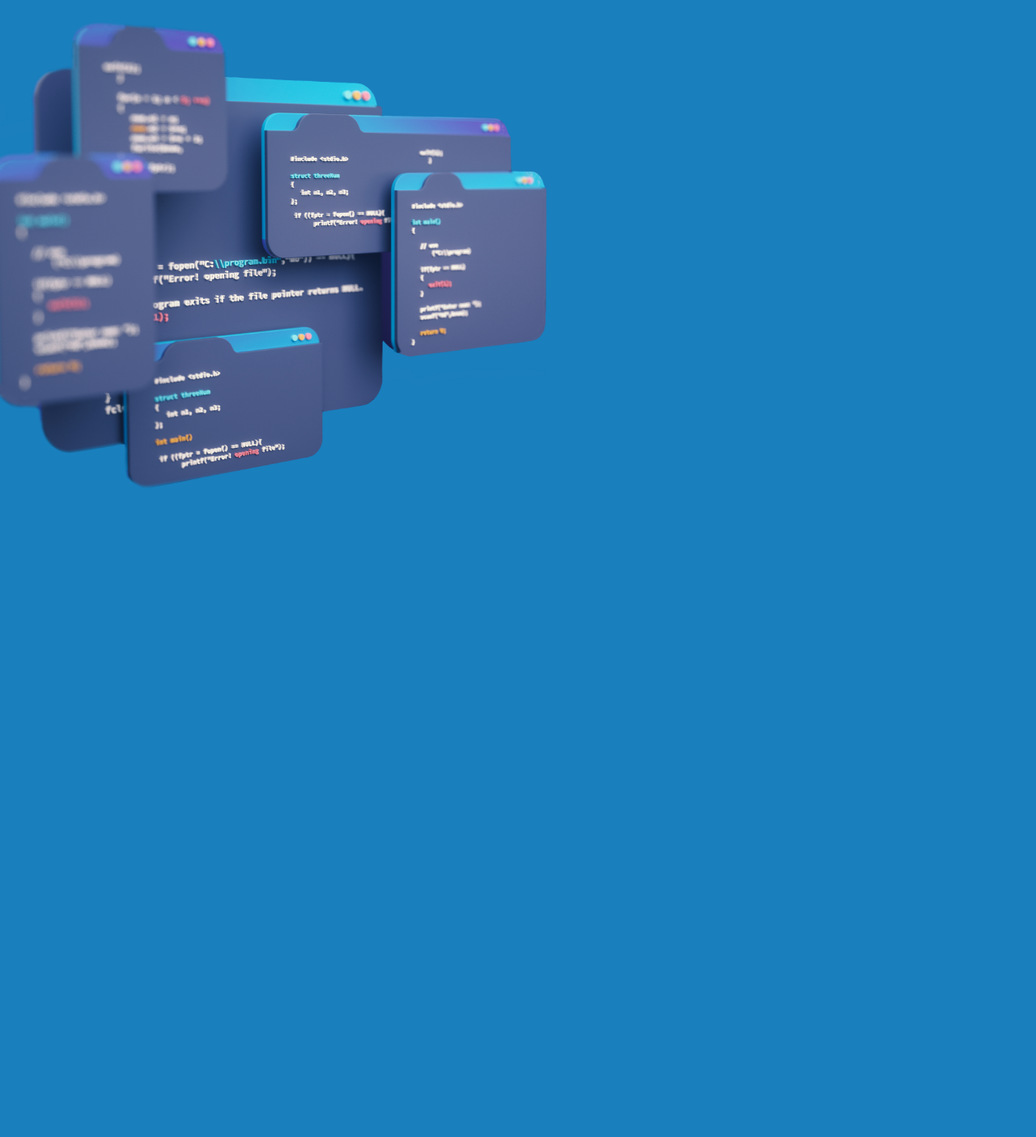
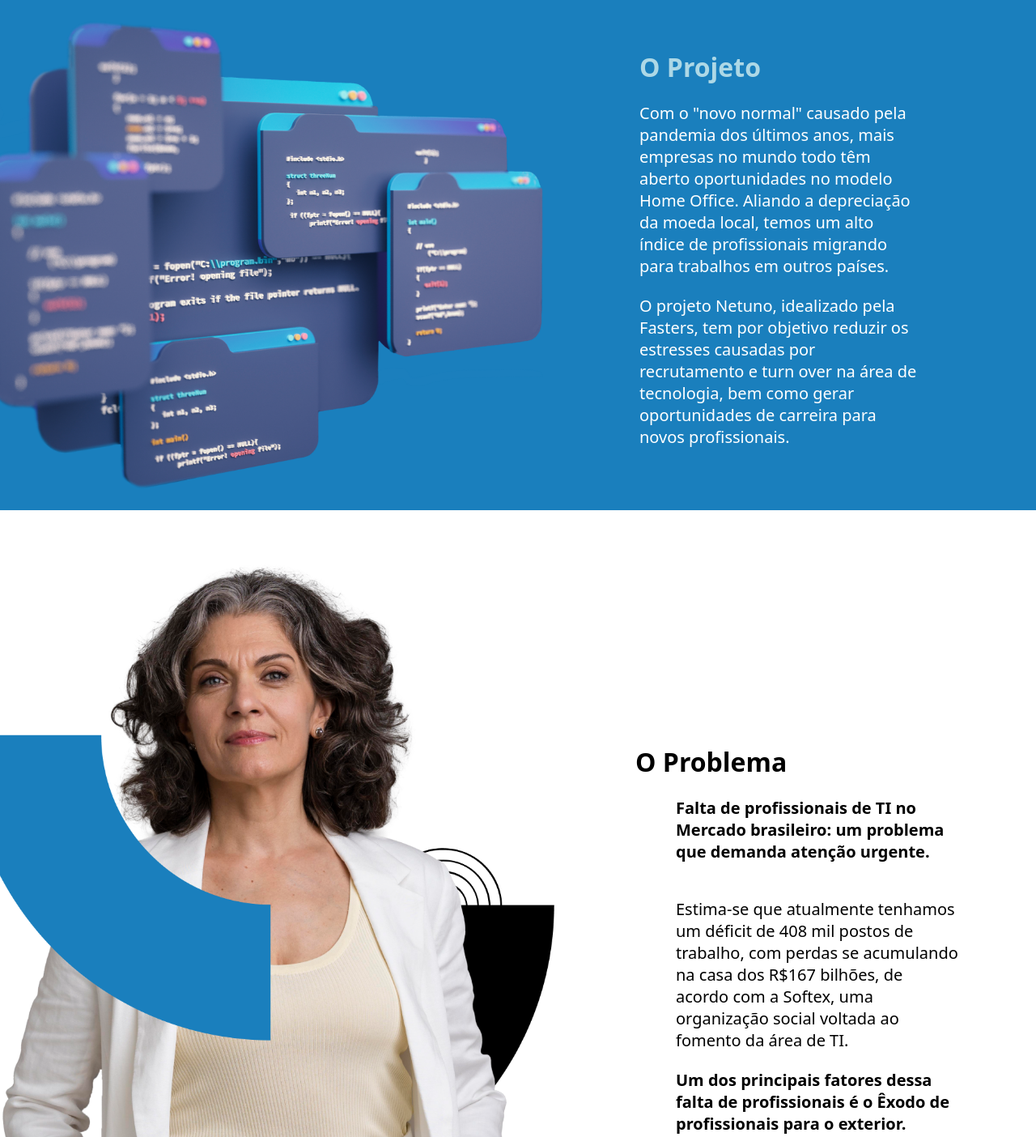
Before and after one commit to TayaneVitoria/LandingPageNetuno, a plain HTML site: page index.html in a window 1280 px wide. Shown: the part 1280-2684 px from the top of the page at 81% size. Before the commit the page ends 1910 px from the top, so only its background shows below. Drawn offline with Linux system fonts and the light colour scheme.

Commit message:
Subindo img senhora

```diff
--- a/index.html
+++ b/index.html
@@ -22,14 +22,56 @@
     </Header>
     <div class="conteudo">
         <img src="assets/bannertopo.png" alt="">
-        <div> </div>
+        <div class="form"> </div>
     </div>
     <div class="conteudo">
         <div class="divImg">
             <img src="assets/dev.png" alt="" class="imgDev">
         </div>
         <div class="divConteudo">
+            <h1 class="tituloprojeto">O Projeto</h1>
+            <br>
+            <p class="paragrafo">
+                Com o "novo normal" causado pela pandemia dos últimos anos, mais empresas no mundo todo têm aberto oportunidades no modelo Home Office. Aliando a depreciação da moeda local, temos um alto índice de profissionais migrando para trabalhos em outros países.
+            </p>
+            <br>
+            <p class="paragrafo">
+                O projeto Netuno, idealizado pela Fasters, tem por objetivo reduzir os estresses causadas por recrutamento e turn over na área de tecnologia, bem como gerar oportunidades de carreira para novos profissionais.
+            </p>
+
         </div>
+    </div>
+    <div class="conteudo fundoBranco">
+
+        <div class="divImg">
+            <img src="assets/Container2.png" alt="" class="imgDev">
+
+
+        </div>
+        <div class="divConteudo">
+            <h1 class="titulo_problema">O Problema</h1>
+            <br>
+            <p class="texto_problema">
+                Falta de profissionais de TI no Mercado brasileiro: um problema que demanda atenção urgente.
+            </p>
+            <br>
+            <br>
+            <p class="text_problema">
+                Estima-se que atualmente tenhamos um déficit de 408 mil postos de trabalho, com perdas se acumulando na casa dos R$167 bilhões, de acordo com a Softex, uma organização social voltada ao fomento da área de TI.
+
+            </p>
+            <br>
+            <p class="texto_problema">
+                Um dos principais fatores dessa falta de profissionais é o Êxodo de profissionais para o exterior.
+            </p>
+
+        </div>
+
+    </div>
+
+
+
+
 </body>
 
 </html>
--- a/styles.css
+++ b/styles.css
@@ -70,8 +70,9 @@
 
     .divImg {
         display: flex;
-        justify-content: center;
+        justify-content: end;
         width: 50%;
+        padding: 0 50px;
     }
 
     .imgDev {
@@ -82,4 +83,42 @@
         display: flex;
         justify-content: center;
         width: 50%;
+        flex-direction: column;
+        padding: 0 50px;
     }
+
+    .fundoBranco {
+        background-color: #fff;
+    }
+
+    .paragrafo {
+        color: white;
+        font-size: 20px;
+        width: 350px;
+    }
+
+    .tituloprojeto {
+        color: lightblue;
+    }
+
+    .texto_problema {
+        color: black;
+        font-size: 20px;
+        width: 350px;
+        justify-content: center;
+        padding: 0 50px;
+        font-weight: bold;
+    }
+
+    .text_problema {
+        color: black;
+        font-size: 20px;
+        padding: 0 50px;
+        width: 350px;
+    }
+
+    .texto_problema {
+        color: black;
+        font-size: 20px;
+        padding: 0 50px;
+    }
```
